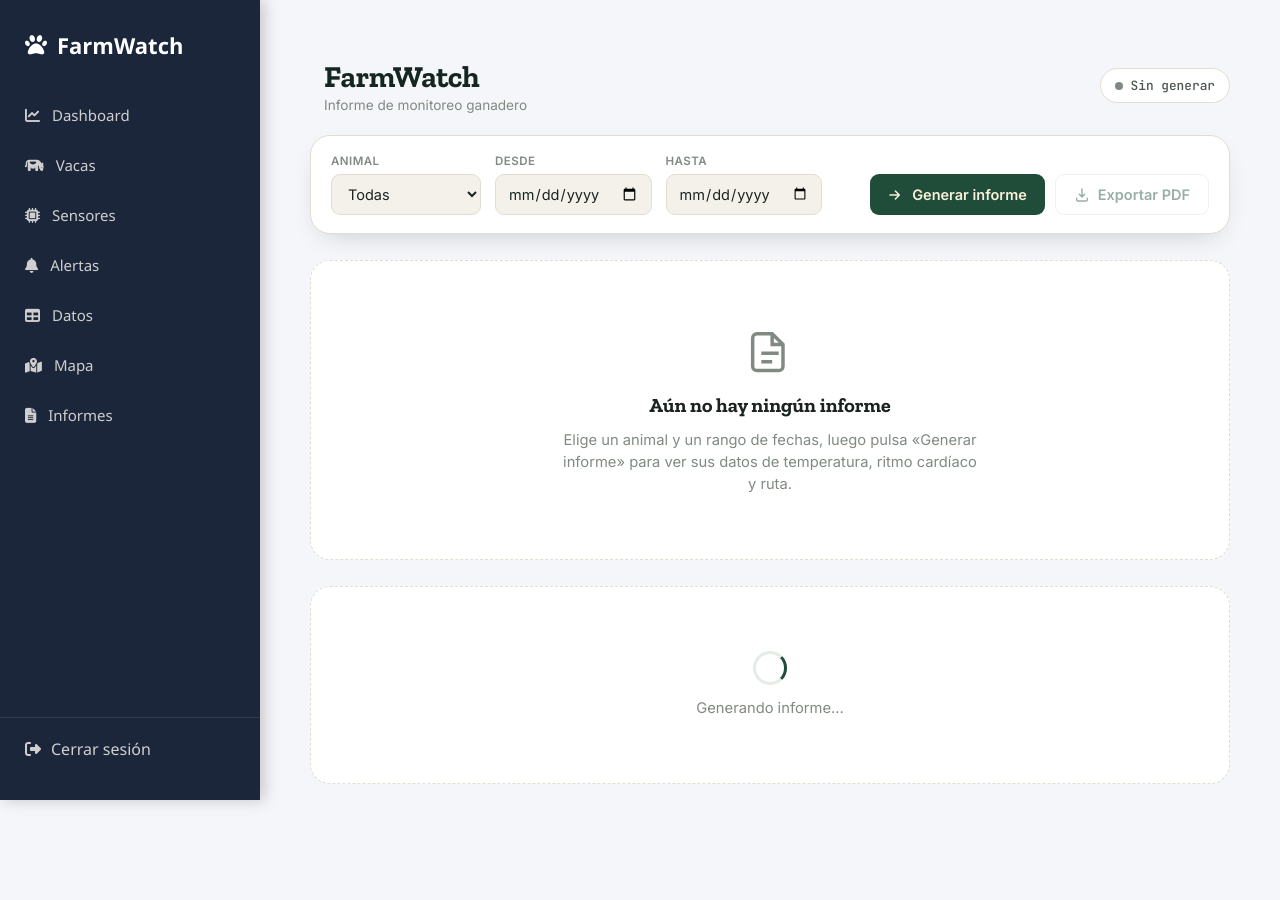
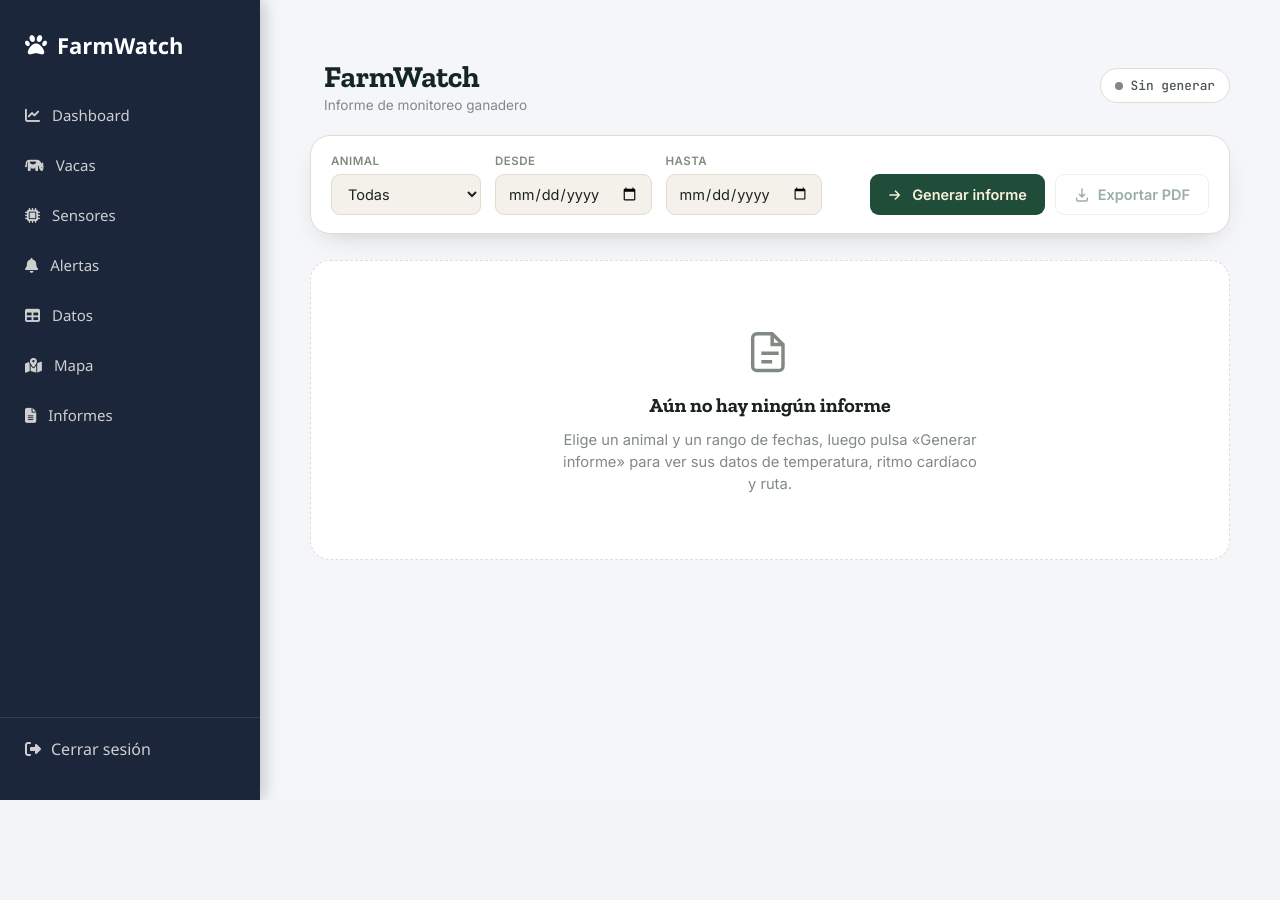
Before and after one commit to isarodri8914/farmwatch2.0, a Flask app: page /reports in a window 1280 px wide. After the commit the page ends 800 px from the top, so only its background shows below. Run offline with Flask 3, Linux system fonts and the light colour scheme; the visitor is signed in with stand-in values (Sample User, id 1); data that the repository does not hold is empty; some libraries are stand-ins or nearby versions.

Commit message:
Descripción de lo que cambiaste

```diff
--- a/static/css/reports.css
+++ b/static/css/reports.css
@@ -228,6 +228,11 @@
   font-size: 0.92rem;
   line-height: 1.5;
   margin: 0;
+}
+
+.state-panel[hidden],
+.alert-banner[hidden] {
+  display: none !important;
 }
 
 .spinner {
```
